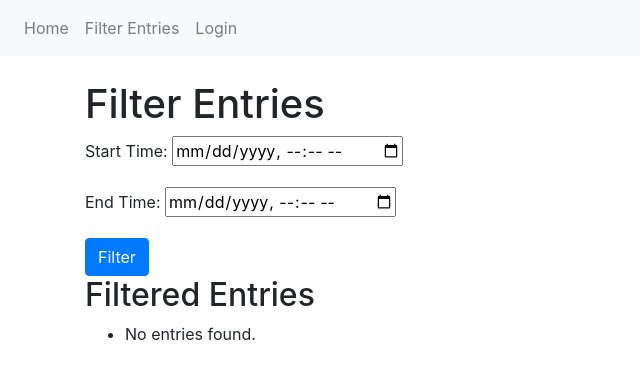
After one commit to kevinveenbirkenbach/journal, a Django app: page /filter-entries/ in a window 1280 px wide. The commit adds this page. Shown: the top 379 px of the page, without its empty margins (0-640 px from the left). Run offline with Django 4.2, Linux system fonts and the light colour scheme; some libraries are stand-ins or nearby versions.

Commit message:
Added basic filter frame

```diff
--- a/journal_app/templates/base.html
+++ b/journal_app/templates/base.html
@@ -1,9 +1,10 @@
+{% load i18n %}
 <!DOCTYPE html>
 <html lang="en">
 <head>
     <meta charset="UTF-8">
     <meta name="viewport" content="width=device-width, initial-scale=1.0">
-    <title>Journal App</title>
+    <title>{% trans "Journal App" %}</title>
     <link rel="stylesheet" href="https://maxcdn.bootstrapcdn.com/bootstrap/4.5.2/css/bootstrap.min.css">
     <script src="https://ajax.googleapis.com/ajax/libs/jquery/3.5.1/jquery.min.js"></script>
     <script src="https://cdnjs.cloudflare.com/ajax/libs/popper.js/1.16.0/umd/popper.min.js"></script>
@@ -17,24 +18,11 @@
         </button>
         <div class="collapse navbar-collapse" id="navbarNav">
             <ul class="navbar-nav">
+                {% for item in nav_items %}
                 <li class="nav-item">
-                    <a class="nav-link" href="{% url 'index' %}">Home</a>
+                    <a class="nav-link" href="{{ item.url }}">{{ item.label }}</a>
                 </li>
-                {% if user.is_authenticated %}
-                <li class="nav-item">
-                    <a class="nav-link" href="{% url 'add_location' %}">Add Location</a>
-                </li>
-                <li class="nav-item">
-                    <a class="nav-link" href="{% url 'add_entry' %}">Add Entry</a>
-                </li>
-                <li class="nav-item">
-                    <a class="nav-link" href="{% url 'logout' %}">Logout</a>
-                </li>
-                {% else %}
-                <li class="nav-item">
-                    <a class="nav-link" href="{% url 'login' %}">Login</a>
-                </li>
-                {% endif %}
+                {% endfor %}
             </ul>
         </div>
     </nav>
--- /dev/null
+++ b/journal_app/templates/journal_app/filter_entries.html
@@ -0,0 +1,24 @@
+{% extends "base.html" %}
+{% block content %}
+<h1>Filter Entries</h1>
+<form method="get">
+    <div class="form-group">
+        <label for="start_time">Start Time:</label>
+        <input type="datetime-local" id="start_time" name="start_time">
+    </div>
+    <div class="form-group">
+        <label for="end_time">End Time:</label>
+        <input type="datetime-local" id="end_time" name="end_time">
+    </div>
+    <button type="submit" class="btn btn-primary">Filter</button>
+</form>
+
+<h2>Filtered Entries</h2>
+<ul>
+    {% for entry in filtered_entries %}
+        <li>{{ entry.title }}</li>
+    {% empty %}
+        <li>No entries found.</li>
+    {% endfor %}
+</ul>
+{% endblock %}
--- a/journal_app/views.py
+++ b/journal_app/views.py
@@ -3,6 +3,23 @@ from .models import Entry, Location, TimeFrame, NoAttributSet
 from .forms import EntryForm, LocationForm, TimeFrameForm
 from django.contrib.auth.decorators import login_required
 from django.utils.translation import gettext as _
+from django.urls import reverse
+
+def getNavigationItems(request):
+    nav_items = [
+        {'url': reverse('index'), 'label': _('Home')},
+        {'url': reverse('filter_entries'), 'label': _('Filter Entries')},
+    ]
+
+    if request.user.is_authenticated:
+        nav_items.extend([
+            {'url': reverse('add_location'), 'label': _('Add Location')},
+            {'url': reverse('add_entry'), 'label': _('Add Entry')},
+            {'url': reverse('logout'), 'label': _('Logout')},
+        ])
+    else:
+        nav_items.append({'url': reverse('login'), 'label': _('Login')})
+    return nav_items
 
 @login_required
 def profile(request):
@@ -10,7 +27,7 @@ def profile(request):
 
 def index(request):
     entries = Entry.objects.all()
-    return render(request, 'journal_app/index.html', {'entries': entries})
+    return render(request, 'journal_app/index.html', {'entries': entries, 'nav_items': getNavigationItems(request)})
 
 @login_required
 def add_location(request):
@@ -22,7 +39,24 @@ def add_location(request):
         form = LocationForm()
 
     locations = Location.objects.all()
-    return render(request, 'journal_app/add_location.html', {'form': form, 'locations': locations})
+    return render(request, 'journal_app/add_location.html', {'form': form, 'locations': locations, 'nav_items': getNavigationItems(request)})
+
+def filter_entries(request):
+    if request.method == 'GET':
+        start_time = request.GET.get('start_time')
+        end_time = request.GET.get('end_time')
+
+        if start_time and end_time:
+            filtered_entries = Entry.objects.filter(
+                time_frame__start_time__gte=start_time,
+                time_frame__end_time__lte=end_time
+            )
+        else:
+            filtered_entries = []
+
+        return render(request, 'journal_app/filter_entries.html', {'filtered_entries': filtered_entries, 'nav_items': getNavigationItems(request)})
+
+
 
 @login_required
 def edit_entry(request, entry_id):
@@ -37,7 +71,7 @@ def edit_entry(request, entry_id):
     else:
         entry_form = EntryForm(instance=entry)
 
-    return render(request, 'journal_app/entry/edit_entry.html', {'entry_form': entry_form, 'time_frame_form': TimeFrameForm(instance=entry.time_frame), 'entry': entry})
+    return render(request, 'journal_app/entry/edit_entry.html', {'entry_form': entry_form, 'time_frame_form': TimeFrameForm(instance=entry.time_frame), 'entry': entry, 'nav_items': getNavigationItems(request)})
 
 @login_required
 def add_entry(request):
@@ -78,7 +112,7 @@ def add_entry(request):
 
             # Save many-to-many data if needed
             entry_form.save_m2m()
-    return render(request, 'journal_app/entry/add_entry.html', {'entry_form': entry_form, 'time_frame_form': time_frame_form})
+    return render(request, 'journal_app/entry/add_entry.html', {'entry_form': entry_form, 'time_frame_form': time_frame_form, 'nav_items': getNavigationItems(request)})
 
 @login_required
 def delete_entry(request, entry_id):
@@ -92,4 +126,4 @@ def delete_entry(request, entry_id):
         entry.delete()
         return redirect('index')  # Nach der Löschung zur Indexseite umleiten
 
-    return render(request, 'journal_app/entry/delete_entry.html', {'entry': entry})
+    return render(request, 'journal_app/entry/delete_entry.html', {'entry': entry, 'nav_items': getNavigationItems(request)})
--- a/journal_project/urls.py
+++ b/journal_project/urls.py
@@ -13,4 +13,5 @@ urlpatterns = [
     path('accounts/profile/', views.profile, name='profile'),
     path('entry/edit/<int:entry_id>/', views.edit_entry, name='edit_entry'),
     path('entry/delete/<int:entry_id>/', views.delete_entry, name='delete_entry'),
+    path('filter-entries/', views.filter_entries, name='filter_entries'),
 ]
```
